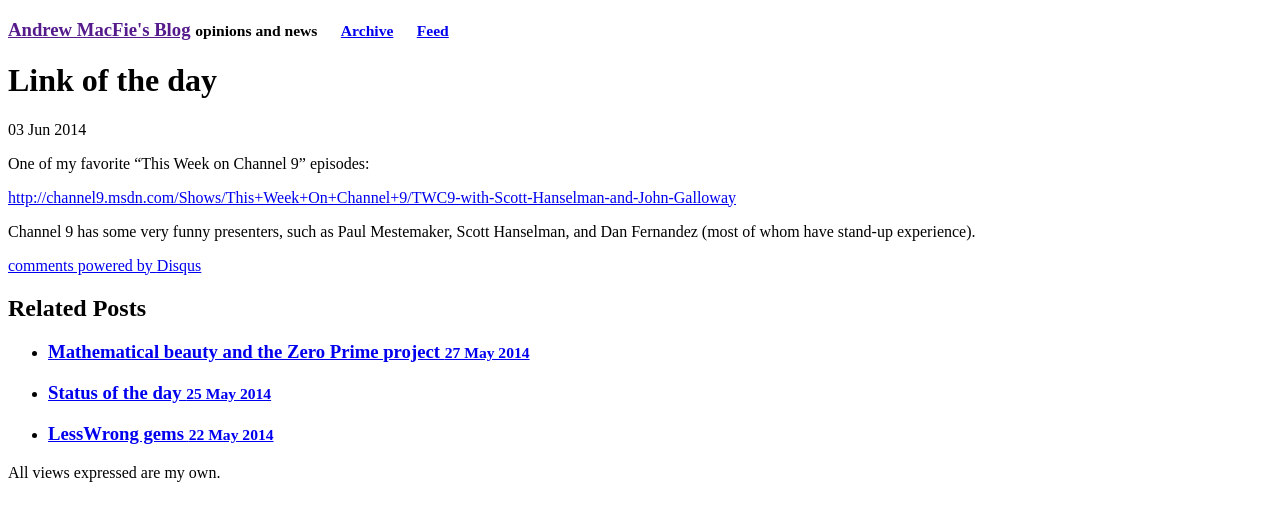
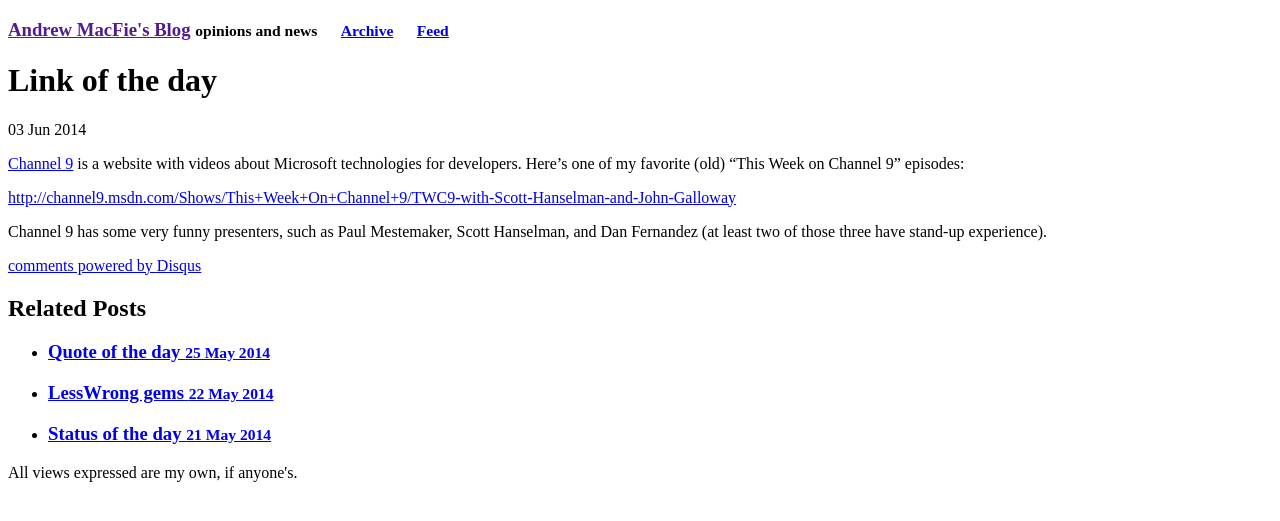
Before and after one commit to amacfie/amacfie.github.io, a Jekyll site: the page built from _posts/2014-06-03-hanselma.md, in a window 1280 px wide. Shown: the top 521 px of the page. Built offline with Jekyll 4.4.1, drawn with Linux system fonts in a browser that asks for light colours; comment, search, counter and statistics services are not loaded.

Commit message:
no models...

```diff
--- a/_layouts/default.html
+++ b/_layouts/default.html
@@ -21,7 +21,7 @@
 
       <div class="footer">
         <p>
-            All views expressed are my own.
+            All views expressed are my own, if anyone's.
         </p>
       </div>
     </div>
--- a/_posts/2014-05-25-status.md
+++ b/_posts/2014-05-25-quote.md
@@ -1,6 +1,6 @@
 ---
 layout: post
-title: Status of the day
+title: Quote of the day
 ---
 
 From [Modern Computer Algebra](http://amzn.com/B00CMNTKZ4):
--- a/_posts/2014-06-03-hanselma.md
+++ b/_posts/2014-06-03-hanselma.md
@@ -3,9 +3,12 @@ layout: post
 title: Link of the day
 ---
 
-One of my favorite "This Week on Channel 9" episodes:
+[Channel 9](http://channel9.msdn.com/)
+is a website with videos about Microsoft technologies for developers.
+Here's one of my favorite (old) "This Week on Channel 9" episodes:
 
 <http://channel9.msdn.com/Shows/This+Week+On+Channel+9/TWC9-with-Scott-Hanselman-and-John-Galloway>
 
 Channel 9 has some very funny presenters, such as Paul Mestemaker, Scott
-Hanselman, and Dan Fernandez (most of whom have stand-up experience).
+Hanselman, and Dan Fernandez (at least two of those three have stand-up
+experience).
```
Also changed, not shown: _drafts/dcomic.md (added, +8 -0 lines), _posts/2014-05-15-quote.md (renamed from _posts/2014-05-15-status.md, +1 -1 lines), _posts/2014-05-22-lwgems.md (+4 -0 lines), _drafts/2014-05-27-beaut.md (renamed from _posts/2014-05-27-beaut.md).
